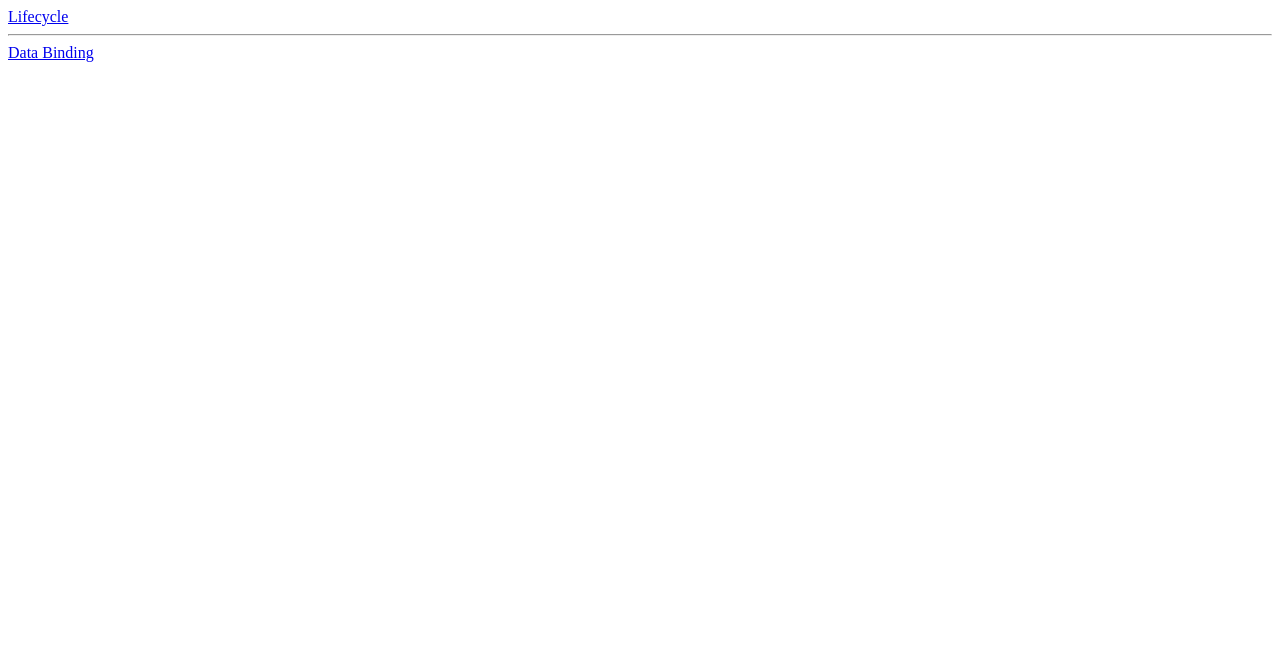
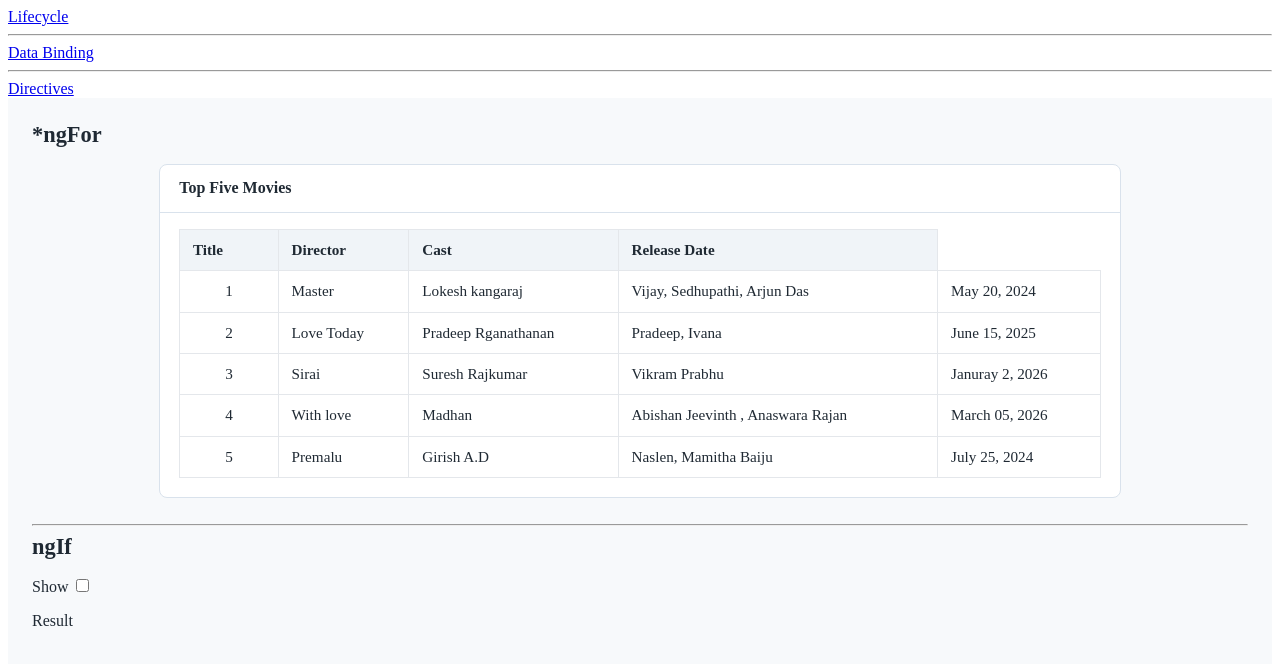
Before and after one commit to vignesh-sparkout/Angular-Practicals, an Angular app: page /directives in a window 1280 px wide. Before the commit this address led to /. Shown: the top 664 px of the page. Built offline with nearby package versions, Linux system fonts and the light colour scheme.

Commit message:
Angular Directives Practical Implementation Update

```diff
--- a/src/app/app.html
+++ b/src/app/app.html
@@ -1,4 +1,7 @@
-  <a routerLink="/life-cycle">Lifecycle</a> <br><hr>
-  <a routerLink="/data-binding">Data Binding</a>
+<a routerLink="/life-cycle">Lifecycle</a> <br>
+<hr>
+<a routerLink="/data-binding">Data Binding</a><br>
+<hr>
+<a routerLink="/directives">Directives</a><br>
 
 <router-outlet></router-outlet>
--- a/src/app/app.routes.ts
+++ b/src/app/app.routes.ts
@@ -1,9 +1,11 @@
 import { Routes } from '@angular/router';
 import { DataBinding } from './data-binding/data-binding';
 import { LifeCycle } from './life-cycle/life-cycle';
+import { Directives } from './directives/directives';
 
 export const routes: Routes = [
   { path: 'life-cycle', component: LifeCycle },
   { path: 'data-binding', component: DataBinding },
+  { path: 'directives', component: Directives },
   { path: '', redirectTo: 'life-cycle', pathMatch: 'full' }
 ];
--- /dev/null
+++ b/src/app/directives/directives.css
@@ -0,0 +1,64 @@
+/* Scoped, simple table styles for the Directives page */
+:host {
+  display: block;
+  padding: 1.5rem;
+  color: #1f2933;
+  background: #f7f9fb;
+}
+
+h2 {
+  margin: 0 0 1rem;
+  font-size: 1.4rem;
+  font-weight: 600;
+}
+
+.panel {
+  max-width: 960px;
+  margin: 0 auto;
+  background: #ffffff;
+  border: 1px solid #d9e2ec;
+  border-radius: 8px;
+}
+
+.panel-heading {
+  padding: 0.9rem 1.2rem;
+  font-weight: 600;
+  border-bottom: 1px solid #d9e2ec;
+}
+
+.panel-body {
+  padding: 1rem 1.2rem 1.2rem;
+}
+
+.panel-responsive {
+  overflow-x: auto;
+}
+
+table {
+  width: 100%;
+  border-collapse: collapse;
+  font-size: 0.95rem;
+}
+
+th,
+td {
+  padding: 0.7rem 0.8rem;
+  text-align: left;
+  border: 1px solid #e4e7eb;
+}
+
+th {
+  background: #f0f4f8;
+  font-weight: 600;
+}
+
+td:first-child {
+  text-align: center;
+  width: 72px;
+}
+
+@media (max-width: 640px) {
+  :host {
+    padding: 1rem;
+  }
+}
--- /dev/null
+++ b/src/app/directives/directives.html
@@ -0,0 +1,38 @@
+<h2>*ngFor</h2>
+<div class="panel panel- primary">
+    <div class="panel-heading">
+        {{title}}
+    </div>
+    <div class="panel-body">
+        <div class="panel-responsive">
+            <table class="table">
+                <thead>
+                    <tr>
+                        <th>Title</th>
+                        <th>Director</th>
+                        <th>Cast</th>
+                        <th>Release Date</th>
+                    </tr>
+                </thead>
+                <tbody>
+                    <tr *ngFor="let Movie of Movies; let i=index;">
+                        <td>{{i + 1}}</td>
+                        <td>{{Movie.title}}</td>
+                        <td>{{Movie.director}}</td>
+                        <td>{{Movie.cast}}</td>
+                        <td>{{Movie.releaseDate}}</td>
+                    </tr>
+                </tbody>
+            </table>
+        </div>
+
+    </div>
+</div>
+<br>
+<hr>
+<h2>ngIf</h2>
+<div>
+    Show <input type="checkbox" [(ngModel)]="result">
+</div>
+<p *ngIf="result">Result Is Checked</p>
+<p *ngIf="!result">Result</p>
--- /dev/null
+++ b/src/app/directives/directives.ts
@@ -0,0 +1,30 @@
+import { Component } from '@angular/core';
+import { CommonModule } from '@angular/common';
+import { FormsModule } from "@angular/forms";
+
+@Component({
+  standalone: true,
+  selector: 'app-directives',
+  imports: [CommonModule, FormsModule],
+  templateUrl: './directives.html',
+  styleUrls: ['./directives.css'],
+})
+export class Directives {
+  result: boolean = false
+  title = "Top Five Movies";
+  Movies: Movie[] = [
+    { title: 'Master', director: 'Lokesh kangaraj', cast: 'Vijay, Sedhupathi, Arjun Das', releaseDate: 'May 20, 2024' },
+    { title: 'Love Today', director: 'Pradeep Rganathanan', cast: 'Pradeep, Ivana', releaseDate: 'June 15, 2025' },
+    { title: 'Sirai', director: 'Suresh Rajkumar', cast: 'Vikram Prabhu', releaseDate: 'Januray 2, 2026' },
+    { title: 'With love', director: 'Madhan', cast: 'Abishan Jeevinth , Anaswara Rajan', releaseDate: 'March 05, 2026' },
+    { title: 'Premalu', director: ' Girish A.D', cast: 'Naslen, Mamitha Baiju', releaseDate: 'July 25, 2024' }
+  ]
+
+}
+
+class Movie {
+  title!: string;
+  director!: string;
+  cast!: string;
+  releaseDate!: string;
+}
```
Also changed, not shown: 1 other file (tests, documents, lock files or other folders).
